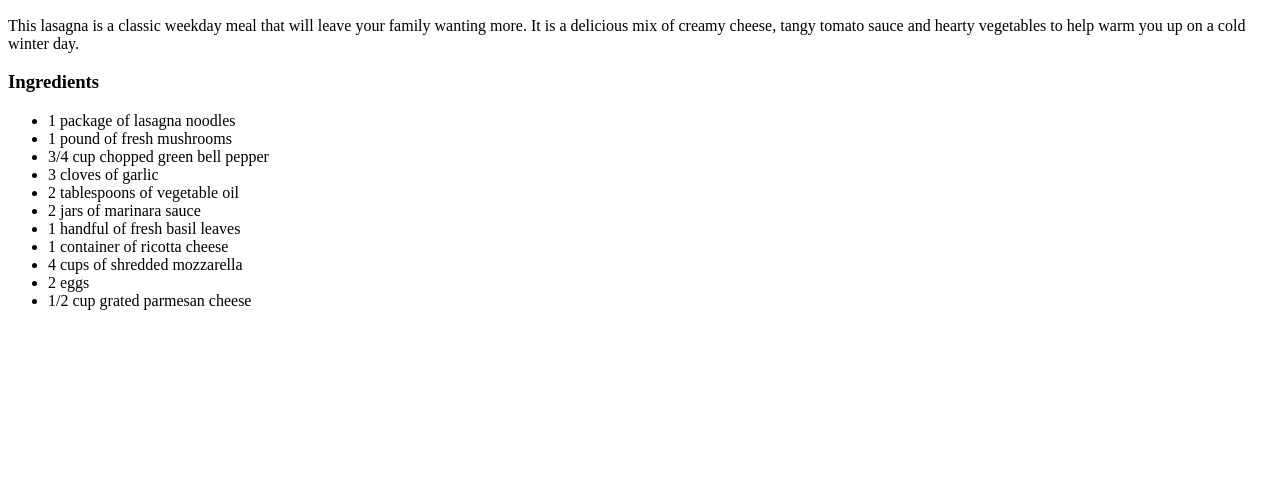
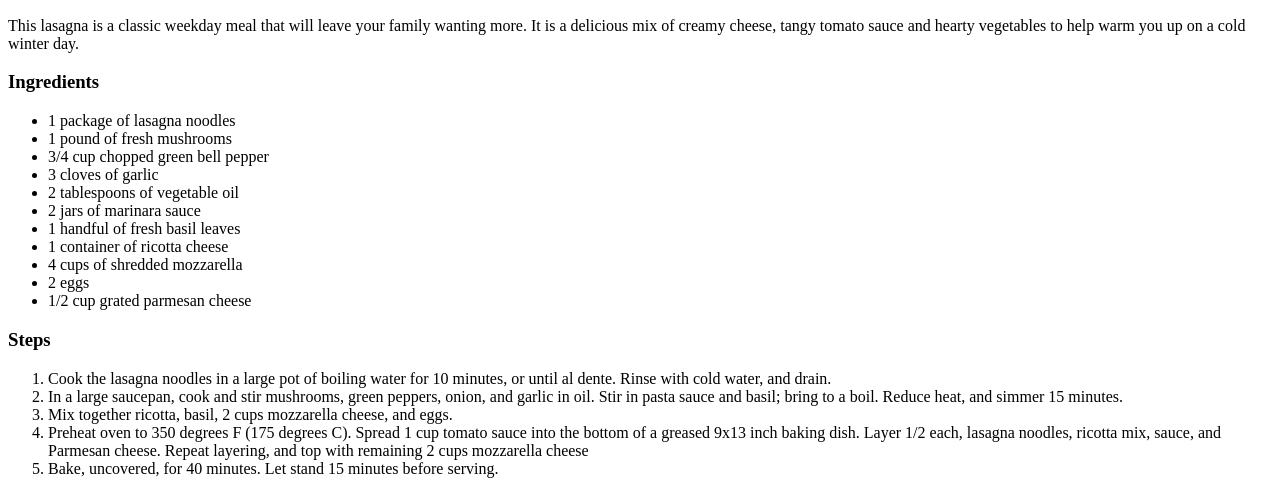
Before and after one commit to Gokeybear/odin-recipes, a plain HTML site: page recipes/lasagna.html in a window 1280 px wide. Shown: the part 434-928 px from the top of the page. Before the commit the page ends 800 px from the top, so only its background shows below. Drawn offline with Linux system fonts and the light colour scheme.

Commit message:
Add garlic bread recipe, complete lists on lasagna

```diff
--- a/recipes/lasagna.html
+++ b/recipes/lasagna.html
@@ -27,5 +27,13 @@
         <li>2 eggs</li>
         <li>1/2 cup grated parmesan cheese</li>
     </ul>
+    <h3>Steps</h3>
+    <ol>
+        <li>Cook the lasagna noodles in a large pot of boiling water for 10 minutes, or until al dente. Rinse with cold water, and drain.</li>
+        <li>In a large saucepan, cook and stir mushrooms, green peppers, onion, and garlic in oil. Stir in pasta sauce and basil; bring to a boil. Reduce heat, and simmer 15 minutes.</li>
+        <li>Mix together ricotta, basil, 2 cups mozzarella cheese, and eggs.</li>
+        <li>Preheat oven to 350 degrees F (175 degrees C). Spread 1 cup tomato sauce into the bottom of a greased 9x13 inch baking dish. Layer 1/2 each, lasagna noodles, ricotta mix, sauce, and Parmesan cheese. Repeat layering, and top with remaining 2 cups mozzarella cheese</li>
+        <li>Bake, uncovered, for 40 minutes. Let stand 15 minutes before serving.</li>
+    </ol>
 </body>
 </html>
```
Also changed, not shown: index.html (+1 -0 lines), recipes/garlicbread.html (added).
